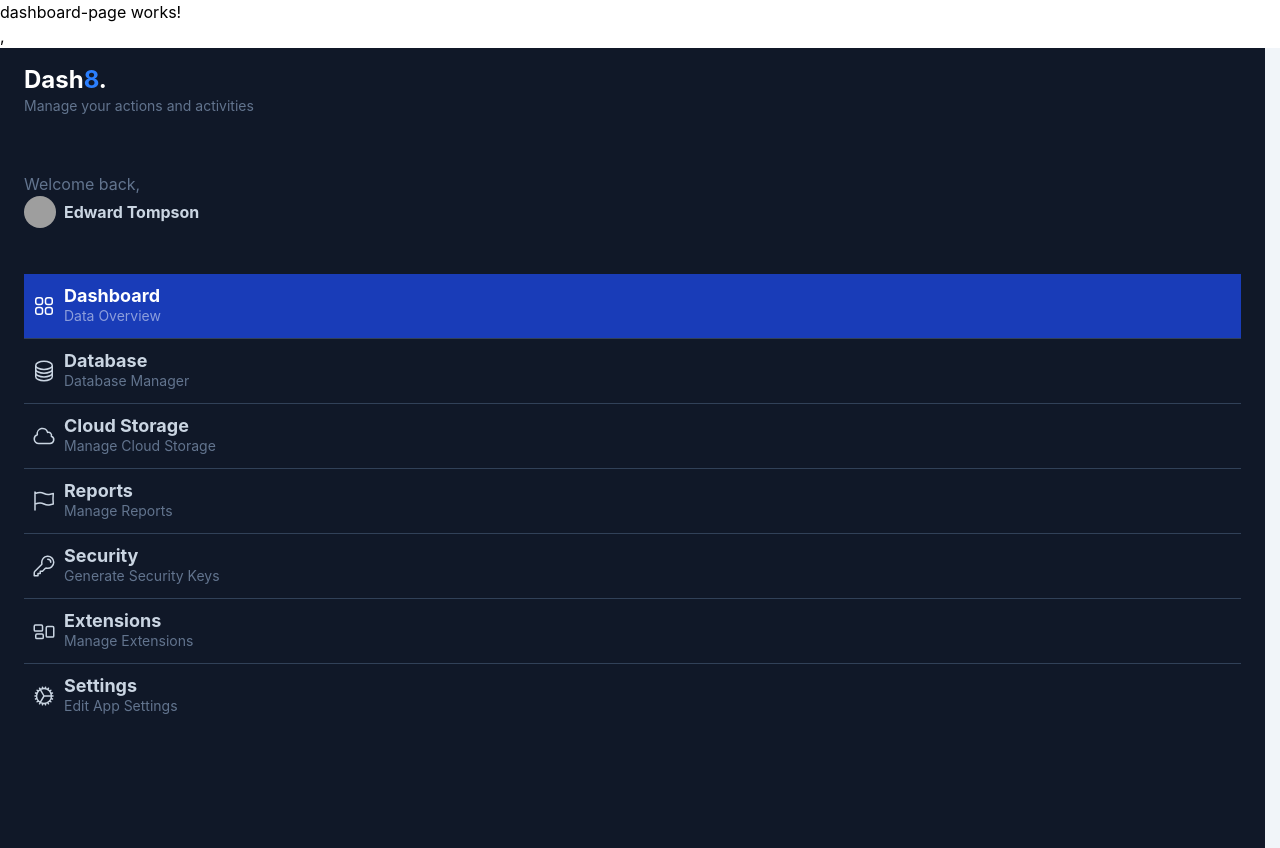
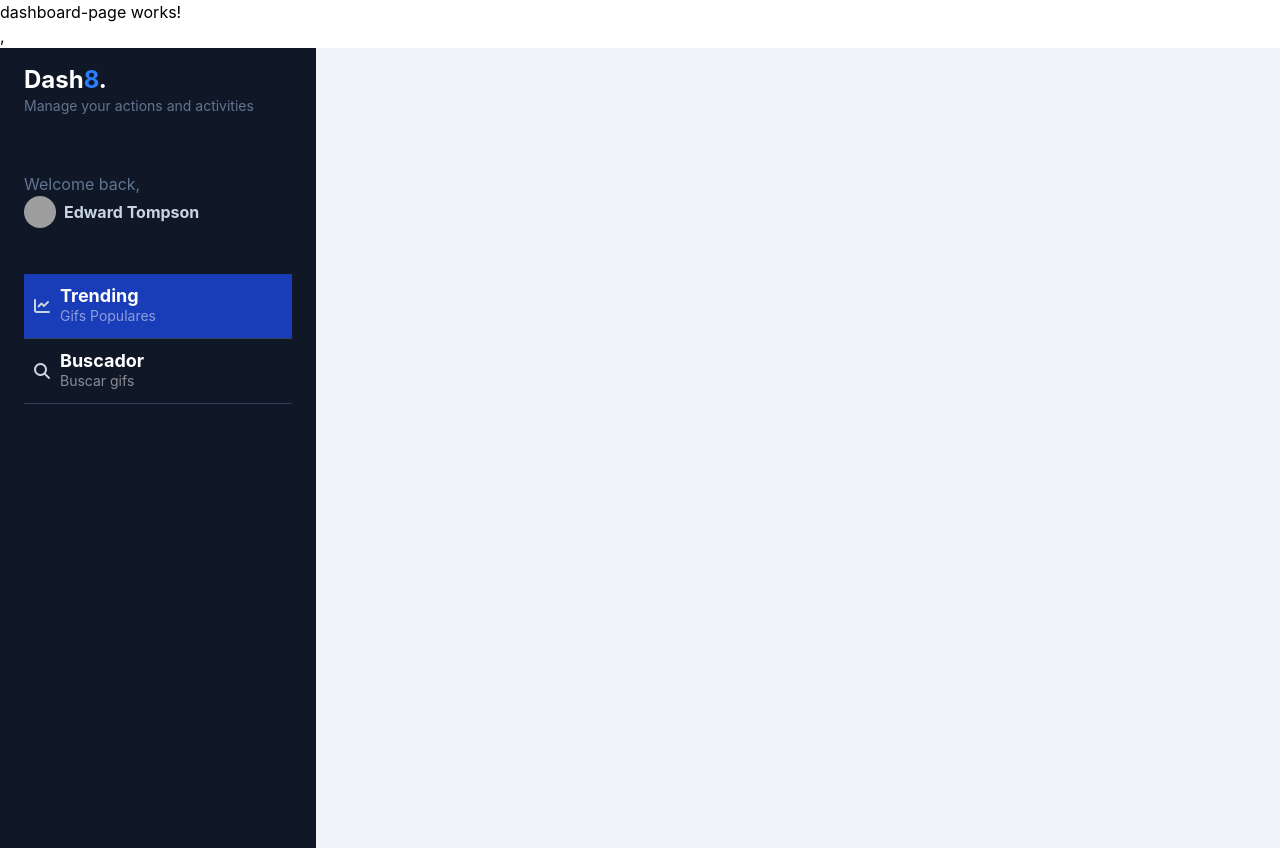
Before and after one commit to SebasEsp1818/ProyectoAngularGifs, an Angular app: page /dashboard/trending in a window 1280 px wide. Built offline with nearby package versions, Linux system fonts and the light colour scheme; grey boxes are pictures that could not be loaded.

Commit message:
Integrar RouterLinks desde componentes hijo

```diff
--- a/src/app/gifs/components/side-menu-options/side-menu-options.html
+++ b/src/app/gifs/components/side-menu-options/side-menu-options.html
@@ -1,81 +1,22 @@
  <div id="nav" class="w-full px-6">
-            <a href="#" class="w-full px-2 inline-flex space-x-2 items-center border-b border-slate-700 py-3 bg-blue-800 hover:bg-white/5 transition ease-linear duration-150">
+
+  @for (item of menuOptions; track item.route) {
+  <a
+
+[routerLink]="item.route"
+routerLinkActive="bg-blue-800"
+
+            class="w-full px-2 inline-flex space-x-2 items-center border-b border-slate-700 py-3  hover:bg-white/5 transition ease-linear duration-150">
                 <div>
-                    <svg xmlns="http://www.w3.org/2000/svg" fill="none" viewBox="0 0 24 24" stroke-width="1.5" stroke="currentColor" class="w-6 h-6 text-white">
-                        <path stroke-linecap="round" stroke-linejoin="round" d="M3.75 6A2.25 2.25 0 016 3.75h2.25A2.25 2.25 0 0110.5 6v2.25a2.25 2.25 0 01-2.25 2.25H6a2.25 2.25 0 01-2.25-2.25V6zM3.75 15.75A2.25 2.25 0 016 13.5h2.25a2.25 2.25 0 012.25 2.25V18a2.25 2.25 0 01-2.25 2.25H6A2.25 2.25 0 013.75 18v-2.25zM13.5 6a2.25 2.25 0 012.25-2.25H18A2.25 2.25 0 0120.25 6v2.25A2.25 2.25 0 0118 10.5h-2.25a2.25 2.25 0 01-2.25-2.25V6zM13.5 15.75a2.25 2.25 0 012.25-2.25H18a2.25 2.25 0 012.25 2.25V18A2.25 2.25 0 0118 20.25h-2.25A2.25 2.25 0 0113.5 18v-2.25z" />
-                      </svg>
+
+                  <i [class]="item.icon"></i>
 
                 </div>
                 <div class="flex flex-col">
-                    <span class="text-lg font-bold leading-5 text-white">Dashboard</span>
-                    <span class="text-sm text-white/50 hidden md:block">Data Overview</span>
+                    <span class="text-lg font-bold leading-5 text-white">{{item.label}}</span>
+                    <span class="text-sm text-white/50 hidden md:block">{{item.subLabel}}</span>
                 </div>
             </a>
-            <a href="#" class="w-full px-2 inline-flex space-x-2 items-center border-b border-slate-700 py-3 hover:bg-white/5 transition ease-linear duration-150">
-                <div>
-                    <svg xmlns="http://www.w3.org/2000/svg" fill="none" viewBox="0 0 24 24" stroke-width="1.5" stroke="currentColor" class="w-6 h-6">
-                        <path stroke-linecap="round" stroke-linejoin="round" d="M20.25 6.375c0 2.278-3.694 4.125-8.25 4.125S3.75 8.653 3.75 6.375m16.5 0c0-2.278-3.694-4.125-8.25-4.125S3.75 4.097 3.75 6.375m16.5 0v11.25c0 2.278-3.694 4.125-8.25 4.125s-8.25-1.847-8.25-4.125V6.375m16.5 0v3.75m-16.5-3.75v3.75m16.5 0v3.75C20.25 16.153 16.556 18 12 18s-8.25-1.847-8.25-4.125v-3.75m16.5 0c0 2.278-3.694 4.125-8.25 4.125s-8.25-1.847-8.25-4.125" />
-                      </svg>
-                </div>
-                <div class="flex flex-col">
-                    <span class="text-lg text-slate-300 font-bold leading-5">Database</span>
-                    <span class="text-sm text-slate-500 hidden md:block">Database Manager</span>
-                </div>
-            </a>
-            <a href="#" class="w-full px-2 inline-flex space-x-2 items-center border-b border-slate-700 py-3 hover:bg-white/5 transition ease-linear duration-150">
-                <div>
-                    <svg xmlns="http://www.w3.org/2000/svg" fill="none" viewBox="0 0 24 24" stroke-width="1.5" stroke="currentColor" class="w-6 h-6">
-                        <path stroke-linecap="round" stroke-linejoin="round" d="M2.25 15a4.5 4.5 0 004.5 4.5H18a3.75 3.75 0 001.332-7.257 3 3 0 00-3.758-3.848 5.25 5.25 0 00-10.233 2.33A4.502 4.502 0 002.25 15z" />
-                      </svg>
-                </div>
-                <div class="flex flex-col">
-                    <span class="text-lg text-slate-300 font-bold leading-5">Cloud Storage</span>
-                    <span class="text-sm text-slate-500 hidden md:block">Manage Cloud Storage</span>
-                </div>
-            </a>
-            <a href="#" class="w-full px-2 inline-flex space-x-2 items-center border-b border-slate-700 py-3 hover:bg-white/5 transition ease-linear duration-150">
-                <div>
-                    <svg xmlns="http://www.w3.org/2000/svg" fill="none" viewBox="0 0 24 24" stroke-width="1.5" stroke="currentColor" class="w-6 h-6">
-                        <path stroke-linecap="round" stroke-linejoin="round" d="M3 3v1.5M3 21v-6m0 0l2.77-.693a9 9 0 016.208.682l.108.054a9 9 0 006.086.71l3.114-.732a48.524 48.524 0 01-.005-10.499l-3.11.732a9 9 0 01-6.085-.711l-.108-.054a9 9 0 00-6.208-.682L3 4.5M3 15V4.5" />
-                      </svg>
-                </div>
-                <div class="flex flex-col">
-                    <span class="text-lg text-slate-300 font-bold leading-5">Reports</span>
-                    <span class="text-sm text-slate-500 hidden md:block">Manage Reports</span>
-                </div>
-            </a>
-            <a href="#" class="w-full px-2 inline-flex space-x-2 items-center border-b border-slate-700 py-3 hover:bg-white/5 transition ease-linear duration-150">
-                <div>
-                    <svg xmlns="http://www.w3.org/2000/svg" fill="none" viewBox="0 0 24 24" stroke-width="1.5" stroke="currentColor" class="w-6 h-6">
-                        <path stroke-linecap="round" stroke-linejoin="round" d="M15.75 5.25a3 3 0 013 3m3 0a6 6 0 01-7.029 5.912c-.563-.097-1.159.026-1.563.43L10.5 17.25H8.25v2.25H6v2.25H2.25v-2.818c0-.597.237-1.17.659-1.591l6.499-6.499c.404-.404.527-1 .43-1.563A6 6 0 1121.75 8.25z" />
-                      </svg>
-                </div>
-                <div class="flex flex-col">
-                    <span class="text-lg text-slate-300 font-bold leading-5">Security</span>
-                    <span class="text-sm text-slate-500 hidden md:block">Generate Security Keys</span>
-                </div>
-            </a>
-            <a href="#" class="w-full px-2 inline-flex space-x-2 items-center border-b border-slate-700 py-3 hover:bg-white/5 transition ease-linear duration-150">
-                <div>
-                    <svg xmlns="http://www.w3.org/2000/svg" fill="none" viewBox="0 0 24 24" stroke-width="1.5" stroke="currentColor" class="w-6 h-6">
-                        <path stroke-linecap="round" stroke-linejoin="round" d="M2.25 7.125C2.25 6.504 2.754 6 3.375 6h6c.621 0 1.125.504 1.125 1.125v3.75c0 .621-.504 1.125-1.125 1.125h-6a1.125 1.125 0 01-1.125-1.125v-3.75zM14.25 8.625c0-.621.504-1.125 1.125-1.125h5.25c.621 0 1.125.504 1.125 1.125v8.25c0 .621-.504 1.125-1.125 1.125h-5.25a1.125 1.125 0 01-1.125-1.125v-8.25zM3.75 16.125c0-.621.504-1.125 1.125-1.125h5.25c.621 0 1.125.504 1.125 1.125v2.25c0 .621-.504 1.125-1.125 1.125h-5.25a1.125 1.125 0 01-1.125-1.125v-2.25z" />
-                      </svg>
-                </div>
-                <div class="flex flex-col">
-                    <span class="text-lg text-slate-300 font-bold leading-5">Extensions</span>
-                    <span class="text-sm text-slate-500 hidden md:block">Manage Extensions</span>
-                </div>
-            </a>
-            <a href="#" class="w-full px-2 inline-flex space-x-2 items-center py-3 hover:bg-white/5 transition ease-linear duration-150">
-                <div>
-                    <svg xmlns="http://www.w3.org/2000/svg" fill="none" viewBox="0 0 24 24" stroke-width="1.5" stroke="currentColor" class="w-6 h-6">
-                        <path stroke-linecap="round" stroke-linejoin="round" d="M4.5 12a7.5 7.5 0 0015 0m-15 0a7.5 7.5 0 1115 0m-15 0H3m16.5 0H21m-1.5 0H12m-8.457 3.077l1.41-.513m14.095-5.13l1.41-.513M5.106 17.785l1.15-.964m11.49-9.642l1.149-.964M7.501 19.795l.75-1.3m7.5-12.99l.75-1.3m-6.063 16.658l.26-1.477m2.605-14.772l.26-1.477m0 17.726l-.26-1.477M10.698 4.614l-.26-1.477M16.5 19.794l-.75-1.299M7.5 4.205L12 12m6.894 5.785l-1.149-.964M6.256 7.178l-1.15-.964m15.352 8.864l-1.41-.513M4.954 9.435l-1.41-.514M12.002 12l-3.75 6.495" />
-                      </svg>
-                </div>
-                <div class="flex flex-col">
-                    <span class="text-lg text-slate-300 font-bold leading-5">Settings</span>
-                    <span class="text-sm text-slate-500 hidden md:block">Edit App Settings</span>
-                </div>
-            </a>
+  }
 
-           </div>
+      </div>
--- a/src/app/gifs/components/side-menu-options/side-menu-options.ts
+++ b/src/app/gifs/components/side-menu-options/side-menu-options.ts
@@ -1,8 +1,45 @@
 import { Component } from '@angular/core';
+import { routes } from '../../../app.routes';
+import { RouterLink, RouterLinkActive } from "@angular/router";
+
+interface MenuOption {
+  label: string;
+  subLabel: string;
+  route: string;
+  icon: string;
+}
+
+
 
 @Component({
   selector: 'gifs-side-menu-options',
-  imports: [],
+  imports: [RouterLink, RouterLinkActive],
   templateUrl: './side-menu-options.html',
 })
-export class SideMenuOptions {}
+export class SideMenuOptions {
+
+  menuOptions: MenuOption[] = [
+    {
+      icon: "fa-solid fa-chart-line",
+      label: "Trending",
+      subLabel: "Gifs Populares",
+      route: "/dashboard/trending",
+    },
+
+    {
+      icon: "fa-solid fa-magnifying-glass",
+      label: "Buscador",
+      subLabel: "Buscar gifs",
+      route: "/dashboard/search",
+    },
+
+
+
+  ]
+
+
+
+
+
+
+}
--- a/src/index.html
+++ b/src/index.html
@@ -6,6 +6,12 @@
   <base href="/">
   <meta name="viewport" content="width=device-width, initial-scale=1">
   <link rel="icon" type="image/x-icon" href="favicon.ico">
+
+<link rel="stylesheet" href="https://cdnjs.cloudflare.com/ajax/libs/font-awesome/7.3.0/css/all.min.css"
+integrity="sha512-ApSLB1Pd3/bZN8fWB/RG9YhN/7bd9Hkf3AGaE2mPfebjrxagjuBtx2GcgdqIlJkUzwylBo61r9Xa9NmgBI0swA=="
+crossorigin="anonymous"
+referrerpolicy="no-referrer" />
+
 </head>
 <body>
   <app-root></app-root>
```
